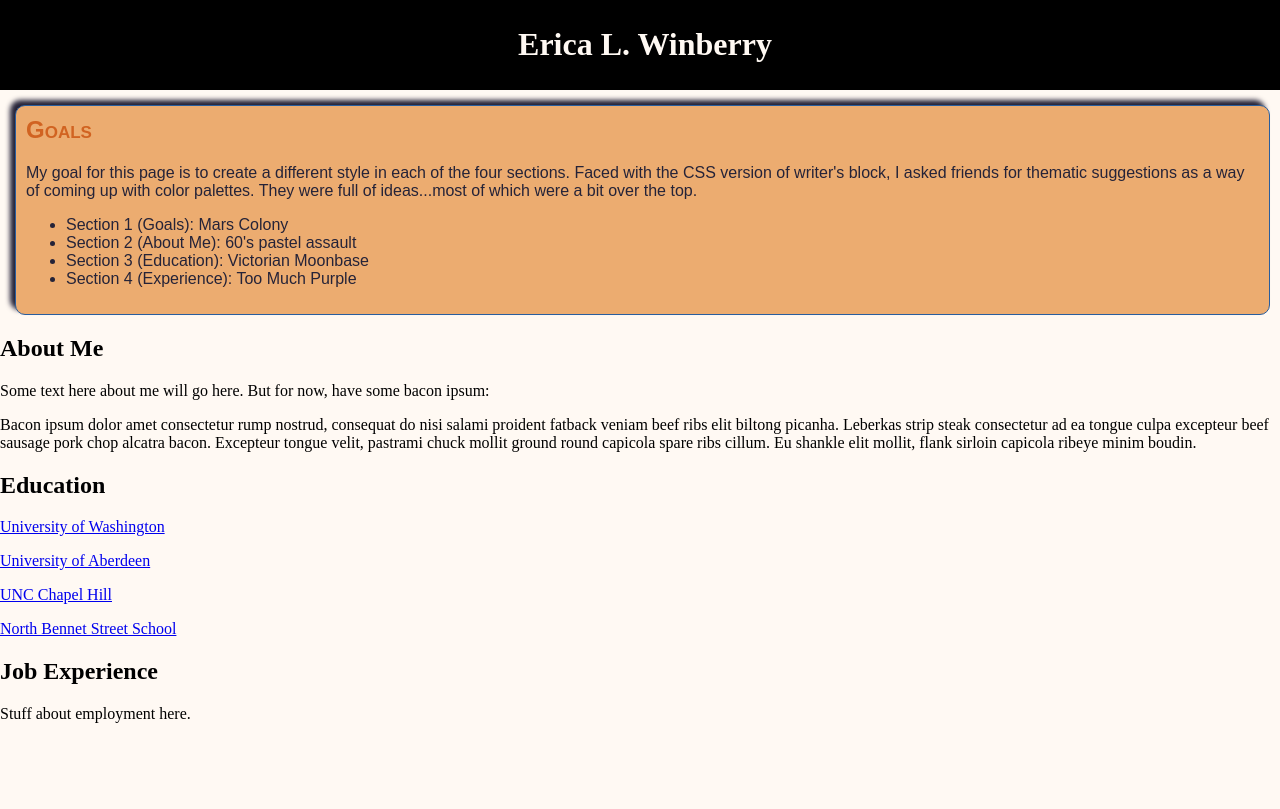
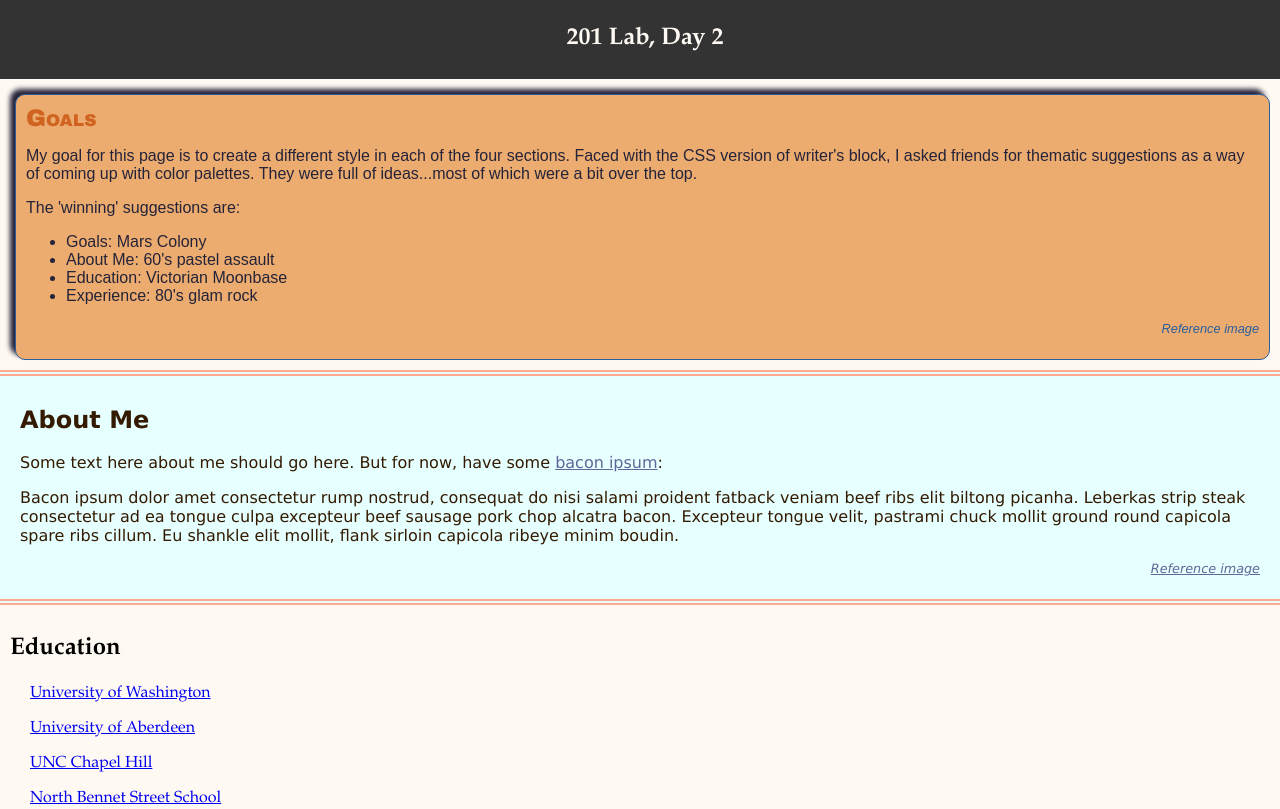
Before and after one commit to elaewin/about_me, a plain HTML site: page index.html in a window 1280 px wide. Shown: the top 809 px of the page. Drawn offline with Linux system fonts and the light colour scheme.

Commit message:
Second section styles added.

```diff
--- a/index.html
+++ b/index.html
@@ -6,22 +6,25 @@
 </head>
 <body>
   <header>
-    <h1>Erica L. Winberry</h1>
+    <h2>201 Lab, Day 2</h2>
   </header>
   <section id="goals">
     <h1>Goals</h1>
       <p>My goal for this page is to create a different style in each of the four sections. Faced with the CSS version of writer's block, I asked friends for thematic suggestions as a way of coming up with color palettes. They were full of ideas...most of which were a bit over the top.</p>
+      <p>The 'winning' suggestions are:
       <ul>
-        <li>Section 1 (Goals): Mars Colony</li>
-        <li>Section 2 (About Me): 60's pastel assault</li>
-        <li>Section 3 (Education): Victorian Moonbase</li>
-        <li>Section 4 (Experience): Too Much Purple</li>
+        <li>Goals: Mars Colony</li>
+        <li>About Me: 60's pastel assault</li>
+        <li>Education: Victorian Moonbase</li>
+        <li>Experience: 80's glam rock</li>
       </ul>
+      <p class="reference"><a href="https://c2.staticflickr.com/4/3755/9147209285_1088a0bee6_b.jpg">Reference image</a></p>
   </section>
   <section id="about_me">
     <h1>About Me</h1>
-      <p>Some text here about me will go here. But for now, have some bacon ipsum:</p>
+      <p>Some text here about me should go here. But for now, have some <a href="http://baconipsum.com/">bacon ipsum</a>:</p>
       <p>Bacon ipsum dolor amet consectetur rump nostrud, consequat do nisi salami proident fatback veniam beef ribs elit biltong picanha. Leberkas strip steak consectetur ad ea tongue culpa excepteur beef sausage pork chop alcatra bacon. Excepteur tongue velit, pastrami chuck mollit ground round capicola spare ribs cillum. Eu shankle elit mollit, flank sirloin capicola ribeye minim boudin.</p>
+      <p class="reference"><a href="http://www.thestar.com.my/~/media/online/2014/04/24/21/07/metd_ec_2504_26a.ashx/?w=620&h=413&crop=1&hash=A5ACC9B98404AAB220380C9FF21B5EA1B025F86B">Reference image</a></p>
   </section>
   <section id="education">
     <h1>Education</h1>
--- a/style.css
+++ b/style.css
@@ -1,15 +1,26 @@
 body {
   background-color: #fff9f3;
+  font-family: "Palatino", serif;
   margin: 0;
 }
 
 header {
-  background-color: #000;
+  background-color: #333;
   color: #fff9f3;
   margin: 0px;
   padding: 5px;
   text-align: center;
   width: 100%;
+}
+
+section {
+  padding: 10px;
+}
+
+section .reference {
+  text-align: right;
+  font-style: italic;
+  font-size: .8em;
 }
 
 #goals {
@@ -20,11 +31,43 @@ header {
   color: #252338;
   font-family: "Arial", sans-serif;
   margin: 15px 10px 10px 15px;
-  padding: 10px;
 }
 
 #goals h1 {
   color: #d16321;
+  font-family: "Arial Black", sans-serif;
   font-variant: small-caps;
-  margin-top: 0px;
+  margin: 0px;
 }
+
+#goals a {
+  text-decoration: none;
+}
+#goals a:link {color: #295e9e;}
+#goals a:active {color: #669900;}
+#goals a:visited {color: #669900;}
+
+#about_me {
+  background-color: #e6ffff;
+  color: #331a00;
+  font-family: "Geneva", sans-serif;
+  border-bottom: 6px double #ffaa90;
+  border-top: 6px double #ffaa90;
+  padding: 10px 20px;
+}
+
+#about_me a:link {color: #616799;}
+#about_me a:visited {color: #616799;}
+#about_me a:hover {color: #91daff;}
+
+#education {
+  padding: 10px;
+}
+
+#education p {
+  padding-left: 20px;
+}
+
+#experience {
+  padding: 10px;
+}
```
